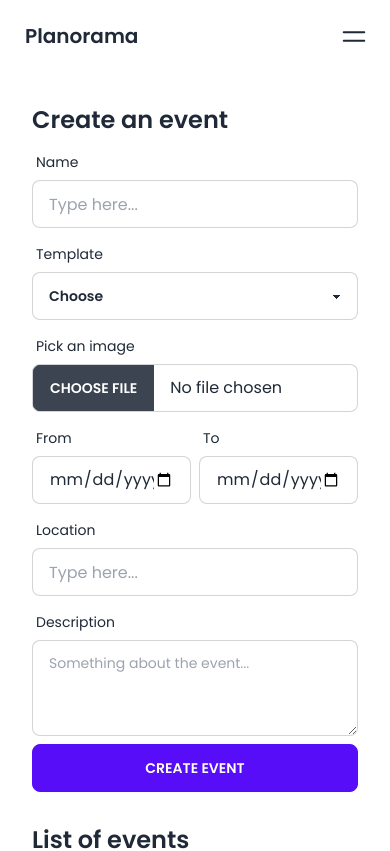
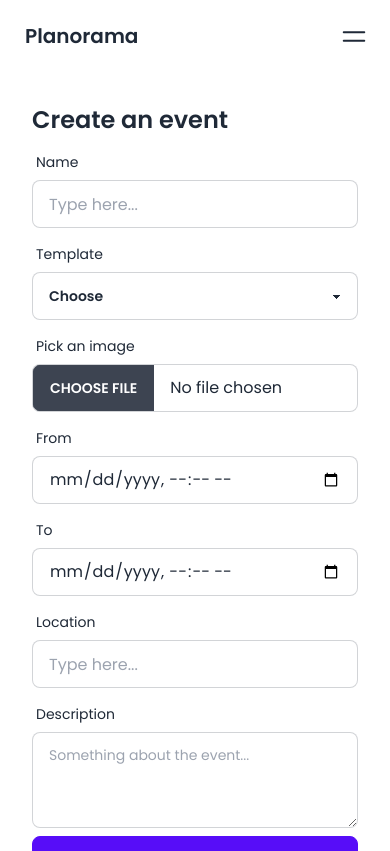
Before and after one commit to Nemila/planorama, a Next.js app: page /events in a window 390 px wide. Shown: the top 851 px of the page. Built offline with nearby package versions, Linux system fonts and the light colour scheme; no server answers; the database is empty; sample sign-in values are in the browser's storage.

Commit message:
new event form input responsive

```diff
--- a/src/components/NewEventForm.jsx
+++ b/src/components/NewEventForm.jsx
@@ -127,7 +127,7 @@ const NewEventForm = () => {
         )}
       </div>
 
-      <div className="form-control">
+      <div className="form-control col-span-2 md:col-span-1">
         <label className="label">
           <span className="label-text">From</span>
         </label>
@@ -148,7 +148,7 @@ const NewEventForm = () => {
         )}
       </div>
 
-      <div className="form-control">
+      <div className="form-control col-span-2 md:col-span-1">
         <label className="label">
           <span className="label-text">To</span>
         </label>
```
